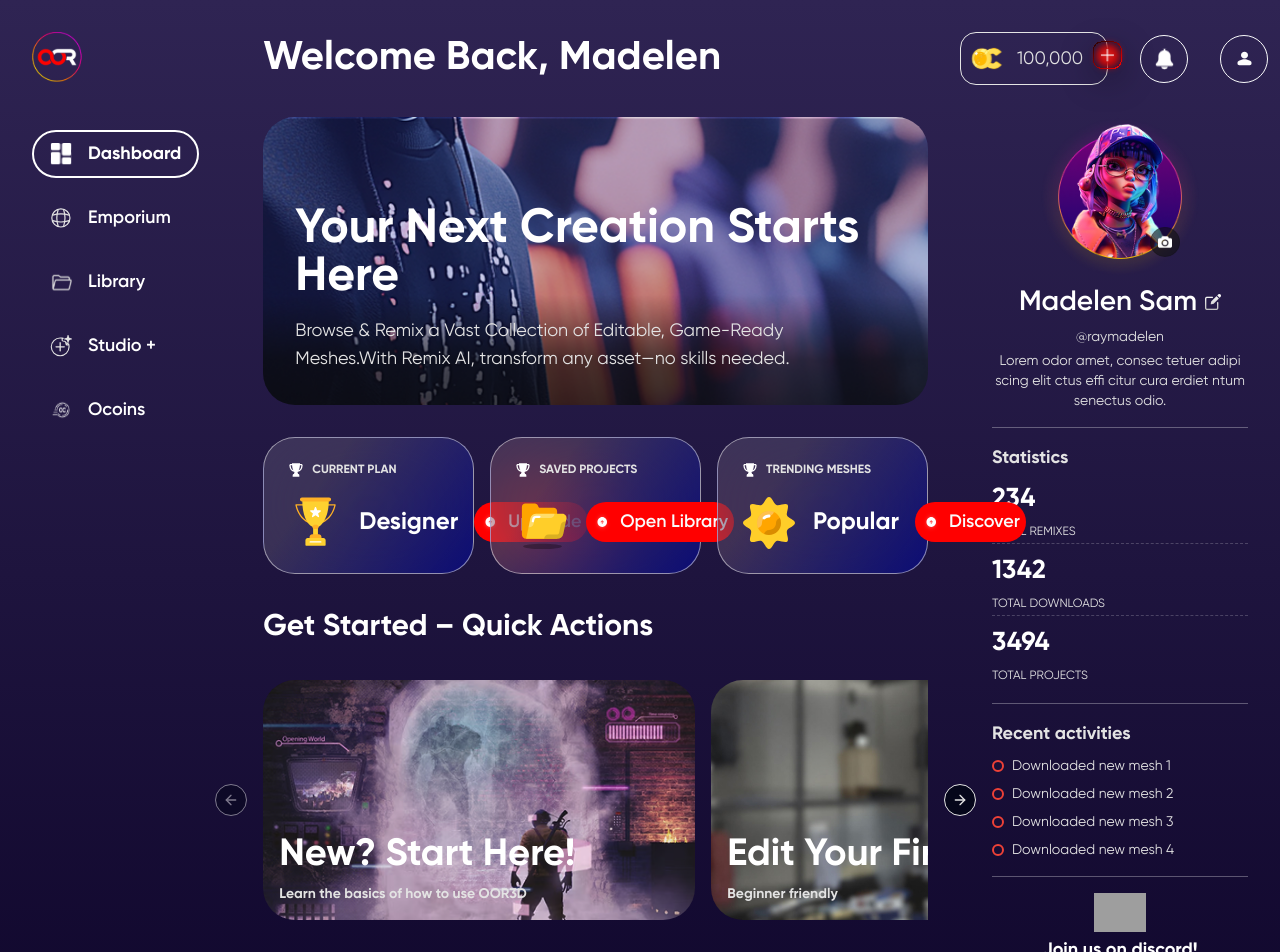
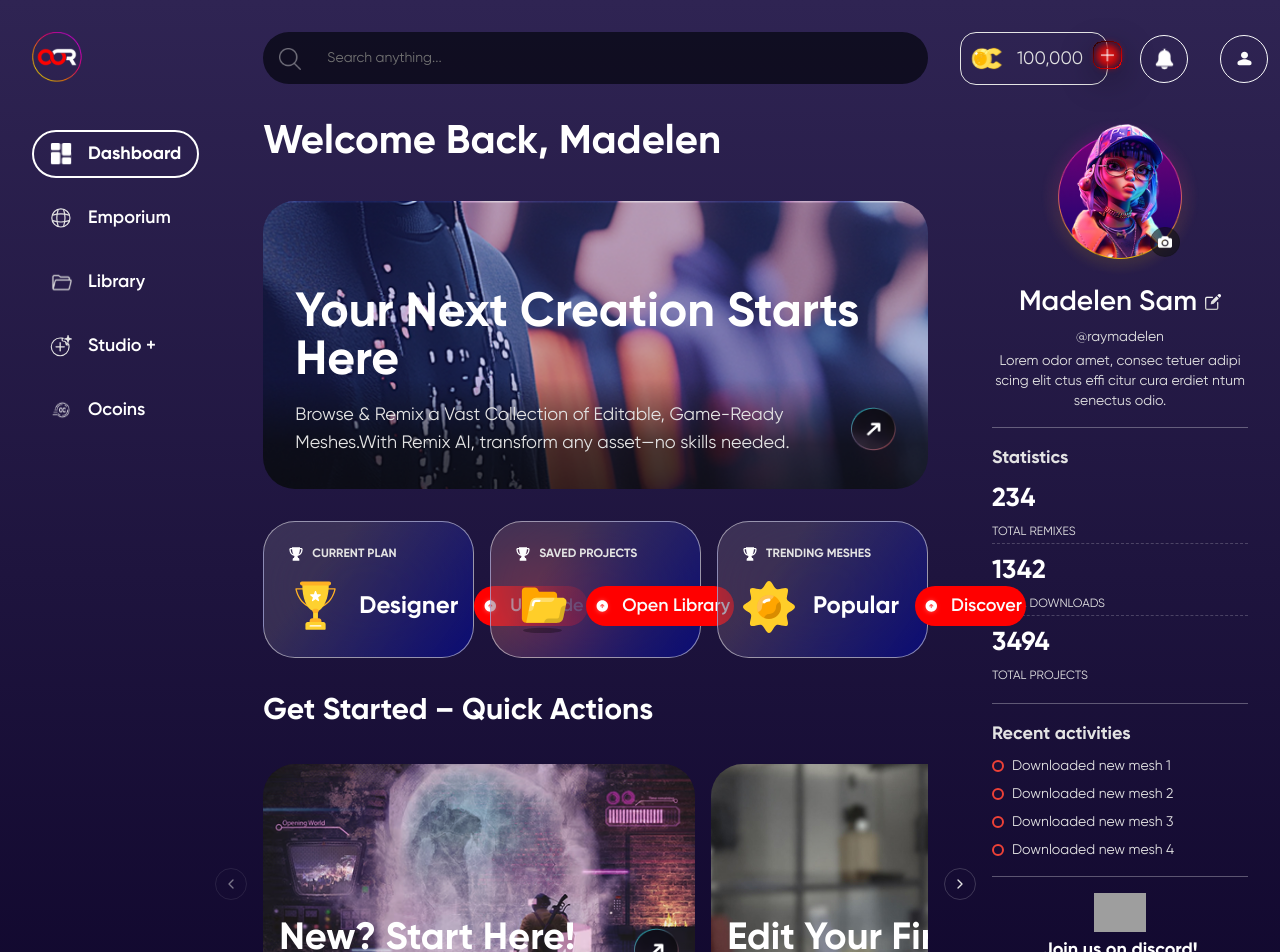
Before and after one commit to mehdi049/gamified-dashboard, a Next.js app: page / in a window 1280 px wide. Shown: the top 952 px of the page. Built offline with nearby package versions, Linux system fonts and the light colour scheme; grey boxes are pictures that could not be loaded.

Commit message:
Add search input component and update carousel navigation icons; enhance layout with new styles

```diff
--- a/src/app/page.tsx
+++ b/src/app/page.tsx
@@ -6,6 +6,7 @@ import {
   CarouselNext,
   CarouselPrevious,
 } from '@/components/ui/carousel'
+import { Input } from '@/components/ui/input'
 import H1 from '@/components/ui/typography/h1'
 import H2 from '@/components/ui/typography/h2'
 import H3 from '@/components/ui/typography/h3'
@@ -34,7 +35,17 @@ export default function Home() {
   ]
   return (
     <>
-      <div className="main-content grow space-y-8 px-8">
+      <div className="grow space-y-8 px-8">
+        <div className="relative">
+          <Image
+            src="/svg/search.svg"
+            width={22}
+            height={22}
+            alt="search"
+            className="absolute top-4 left-4"
+          />
+          <Input placeholder="Search anything..." />
+        </div>
         <H2 className="text-white">Welcome Back, Madelen</H2>
 
         <div
@@ -43,10 +54,19 @@ export default function Home() {
         >
           <div className="space-y-4">
             <H1 className="text-white">Your Next Creation Starts Here</H1>
+            <div className="flex items-center justify-between gap-4">
               <p className="max-w-xl text-lg">
                 Browse & Remix a Vast Collection of Editable, Game-Ready
                 Meshes.With Remix AI, transform any asset—no skills needed.
               </p>
+
+              <Image
+                src="/svg/arrow-right-bg-black.svg"
+                width={45}
+                height={45}
+                alt=""
+              />
+            </div>
           </div>
         </div>
 
@@ -129,9 +149,10 @@ const HightLightItem = ({
         <Button>
           <Image
             src="/svg/arrow-top-bg-white.svg"
-            width={20}
-            height={20}
+            width={24}
+            height={24}
             alt="arrow-top"
+            className="h-6 w-6"
           />
           {ctaText}
         </Button>
@@ -152,10 +173,19 @@ const ActionItem = ({ background, title, text }: ActionItemProps) => {
       className="flex h-60 flex-col justify-end gap-4 rounded-4xl bg-cover bg-center p-4"
       style={{ backgroundImage: `url(/img/${background}.png)` }}
     >
+      <div className="flex items-center justify-between">
         <div>
           <p className="text-[38px] font-bold text-white">{title}</p>
           <p className="text-sm font-bold">{text}</p>
         </div>
+
+        <Image
+          src="/svg/arrow-right-bg-black.svg"
+          width={45}
+          height={45}
+          alt=""
+        />
+      </div>
     </div>
   )
 }
--- a/src/components/ui/button.tsx
+++ b/src/components/ui/button.tsx
@@ -5,15 +5,14 @@ import { cva, type VariantProps } from 'class-variance-authority'
 import { cn } from '@/lib/utils'
 
 const buttonVariants = cva(
-  'inline-flex items-center rounded-full justify-center gap-2 whitespace-nowrap text-lg font-semibold ring-offset-background transition-colors focus-visible:outline-hidden focus-visible:ring-2 focus-visible:ring-ring focus-visible:ring-offset-2 disabled:pointer-events-none disabled:opacity-50 [&_svg]:pointer-events-none [&_svg]:size-4 [&_svg]:shrink-0',
+  'inline-flex items-center rounded-full justify-center gap-2 whitespace-nowrap text-lg font-semibold ring-offset-background transition-colors focus-visible:outline-hidden focus-visible:ring-2 focus-visible:ring-ring focus-visible:ring-offset-2 disabled:pointer-events-none disabled:opacity-50 [&_svg]:pointer-events-none [&_svg]:size-4 [&_svg]:shrink-0 cursor-pointer',
   {
     variants: {
       variant: {
         default: 'bg-primary text-primary-foreground hover:bg-primary/90',
         destructive:
           'bg-destructive text-destructive-foreground hover:bg-destructive/90',
-        outline:
-          'border border-input bg-background hover:bg-accent hover:text-accent-foreground',
+        outline: 'border border-input/20',
         secondary:
           'bg-secondary text-secondary-foreground hover:bg-secondary/80',
         ghost: 'hover:bg-accent hover:text-accent-foreground',
--- a/src/components/ui/carousel.tsx
+++ b/src/components/ui/carousel.tsx
@@ -4,7 +4,7 @@ import * as React from 'react'
 import useEmblaCarousel, {
   type UseEmblaCarouselType,
 } from 'embla-carousel-react'
-import { ArrowLeft, ArrowRight } from 'lucide-react'
+import { ChevronLeft, ChevronRight } from 'lucide-react'
 
 import { cn } from '@/lib/utils'
 import { Button } from '@/components/ui/button'
@@ -216,7 +216,7 @@ const CarouselPrevious = React.forwardRef<
       onClick={scrollPrev}
       {...props}
     >
-      <ArrowLeft className="h-4 w-4" />
+      <ChevronLeft className="h-4 w-4" />
       <span className="sr-only">Previous slide</span>
     </Button>
   )
@@ -245,7 +245,7 @@ const CarouselNext = React.forwardRef<
       onClick={scrollNext}
       {...props}
     >
-      <ArrowRight className="h-4 w-4" />
+      <ChevronRight className="h-4 w-4" />
       <span className="sr-only">Next slide</span>
     </Button>
   )
--- /dev/null
+++ b/src/components/ui/input.tsx
@@ -0,0 +1,22 @@
+import * as React from 'react'
+
+import { cn } from '@/lib/utils'
+
+const Input = React.forwardRef<HTMLInputElement, React.ComponentProps<'input'>>(
+  ({ className, type, ...props }, ref) => {
+    return (
+      <input
+        type={type}
+        className={cn(
+          'ring-offset-background file:text-foreground placeholder:text-muted-foreground focus-visible:ring-ring flex h-13 w-full rounded-full bg-[#04050EB2] px-3 py-2 pl-16 text-base file:border-0 file:bg-transparent file:text-sm file:font-medium focus-visible:outline-none disabled:cursor-not-allowed disabled:opacity-50 md:text-sm',
+          className
+        )}
+        ref={ref}
+        {...props}
+      />
+    )
+  }
+)
+Input.displayName = 'Input'
+
+export { Input }
```
Lines whose indentation alone changed are shown as unchanged.
